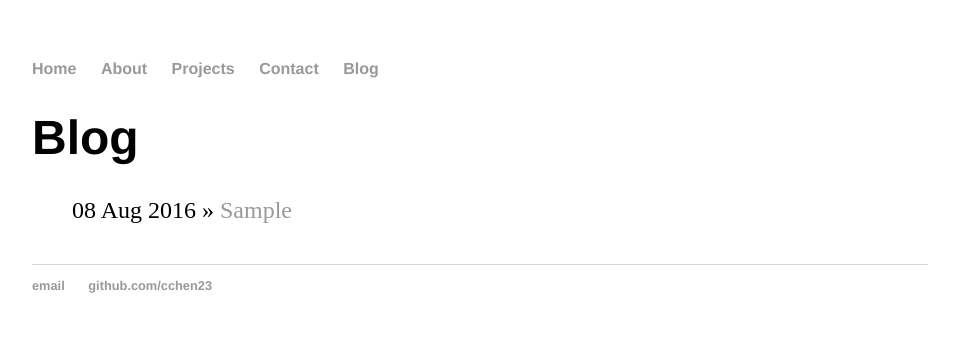
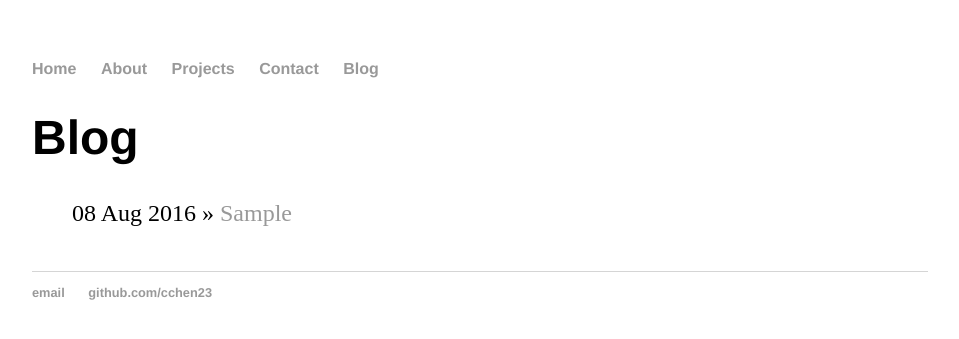
Before and after one commit to cchen23/cchen23.githhub.io, a Jekyll site: the page built from blog/index.html, in a window 1280 px wide. Shown: the top 339 px of the page, without its empty margins (160-1119 px from the left). Built offline with Jekyll 4.4.1, drawn with Linux system fonts in a browser that asks for light colours.

Commit message:
Update main.css

```diff
--- a/css/main.css
+++ b/css/main.css
@@ -42,7 +42,7 @@ ul.posts li {
     list-style: none;
 }
 
-.about ul {
+ul.posts {
     margin: 20px auto 40px;
     font-size: 1.5em;
     line-height: 1.4em;
```
